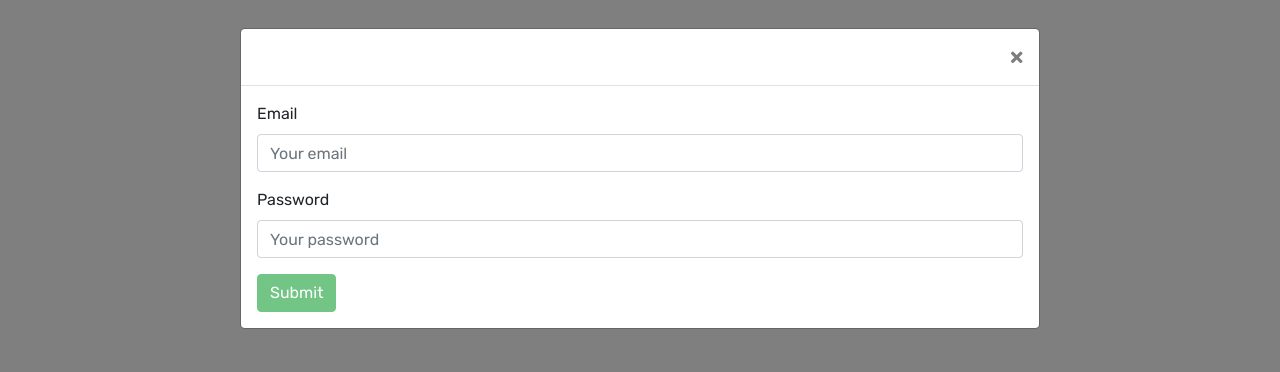
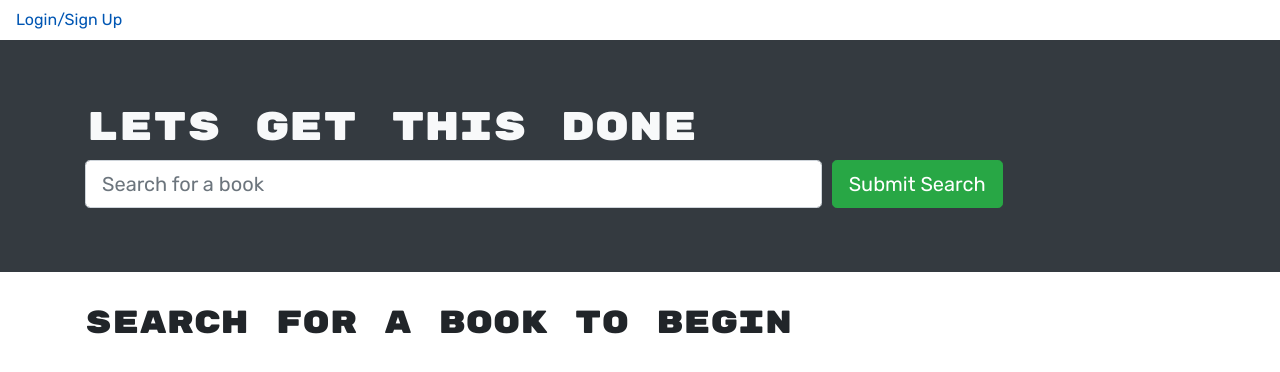
Before and after one commit to CoryCarroll/the_task_master, a React (Create React App) app in the folder client/: page / in a window 1280 px wide. Shown: the top 372 px of the page. Built offline with nearby package versions, Linux system fonts and the light colour scheme.

Commit message:
changed searchbook to taskdashboard

```diff
--- a/client/src/App.js
+++ b/client/src/App.js
@@ -1,19 +1,15 @@
 import React from 'react';
 import { BrowserRouter as Router, Switch, Route } from 'react-router-dom';
-import SearchBooks from './pages/SearchBooks';
+import TaskDash from './pages/TaskDashboard';
 import SavedBooks from './pages/SavedBooks';
-import Navbar from './components/Navbar';
+import Login from './components/Login';
 
 function App() {
   return (
     <Router>
       <>
-        <Navbar />
-        {/* <Switch>
-          <Route exact path='/' component={SearchBooks} />
-          <Route exact path='/saved' component={SavedBooks} />
-          <Route render={() => <h1 className='display-2'>Wrong page!</h1>} />
-        </Switch> */}
+        <Login />
+        <TaskDash />
       </>
     </Router>
   );
--- a/client/src/components/Navbar.js
+++ b/client/src/components/Login.js
@@ -8,22 +8,10 @@ import Auth from '../utils/auth';
 
 const AppNavbar = () => {
   // set modal display state
-  const [showModal, setShowModal] = useState(true);
+  const [showModal, setShowModal] = useState(false);
 
   return (
     <>
-      {/* <Navbar bg='dark' variant='dark' expand='lg'>
-        <Container fluid>
-          <Navbar.Brand as={Link} to='/'>
-            TheTaskMaster
-          </Navbar.Brand>
-          <Navbar.Toggle aria-controls='navbar' />
-          <Navbar.Collapse id='navbar'>
-            <Nav className='ml-auto'>
-              <Nav.Link as={Link} to='/'>
-                Welcome!
-              </Nav.Link>
-
               {Auth.loggedIn() ? (
                 <>
                   <Nav.Link as={Link} to='/saved'>
@@ -34,10 +22,6 @@ const AppNavbar = () => {
               ) : (
                 <Nav.Link onClick={() => setShowModal(true)}>Login/Sign Up</Nav.Link>
               )}
-            </Nav>
-          </Navbar.Collapse>
-        </Container>
-      </Navbar> */}
       {/* set modal data up */}
       <Modal
         size='lg'
@@ -48,6 +32,14 @@ const AppNavbar = () => {
         <Tab.Container defaultActiveKey='login'>
           <Modal.Header closeButton>
             <Modal.Title id='signup-modal'>
+              <Nav variant='pills'>
+                <Nav.Item>
+                  <Nav.Link eventKey='login'>Login</Nav.Link>
+                </Nav.Item>
+                <Nav.Item>
+                  <Nav.Link eventKey='signup'>Sign Up</Nav.Link>
+                </Nav.Item>
+              </Nav>
             </Modal.Title>
           </Modal.Header>
           <Modal.Body>
--- a/client/src/pages/SearchBooks.js
+++ b/client/src/pages/TaskDashboard.js
@@ -82,12 +82,12 @@ const SearchBooks = () => {
     <>
       <Jumbotron fluid className='text-light bg-dark'>
         <Container>
-          <h1>Search for Books!</h1>
+          <h1>Lets get this done</h1>
           <Form onSubmit={handleFormSubmit}>
             <Form.Row>
               <Col xs={12} md={8}>
                 <Form.Control
-                  name='searchInput'
+                  name='taskInput'
                   value={searchInput}
                   onChange={(e) => setSearchInput(e.target.value)}
                   type='text'
```
